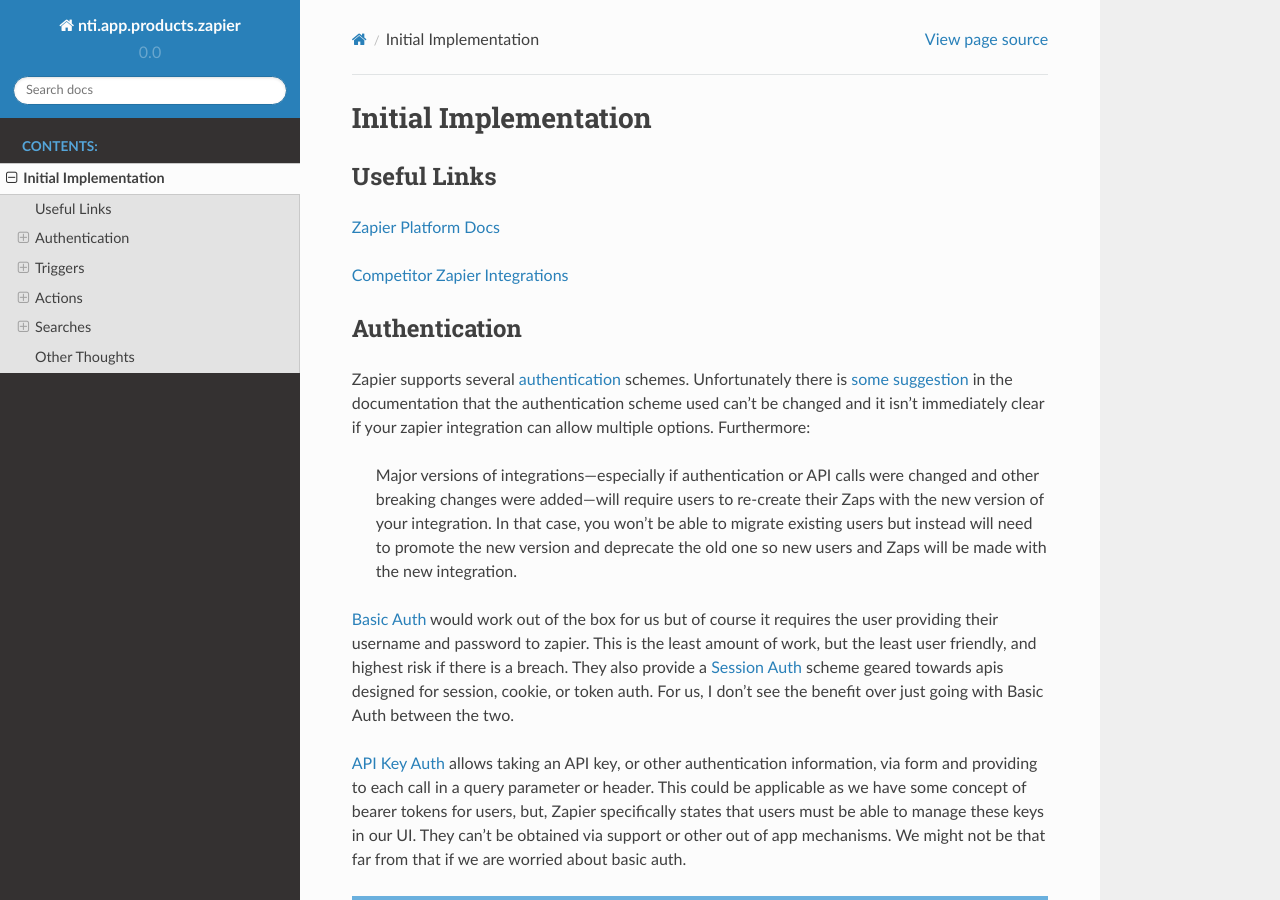
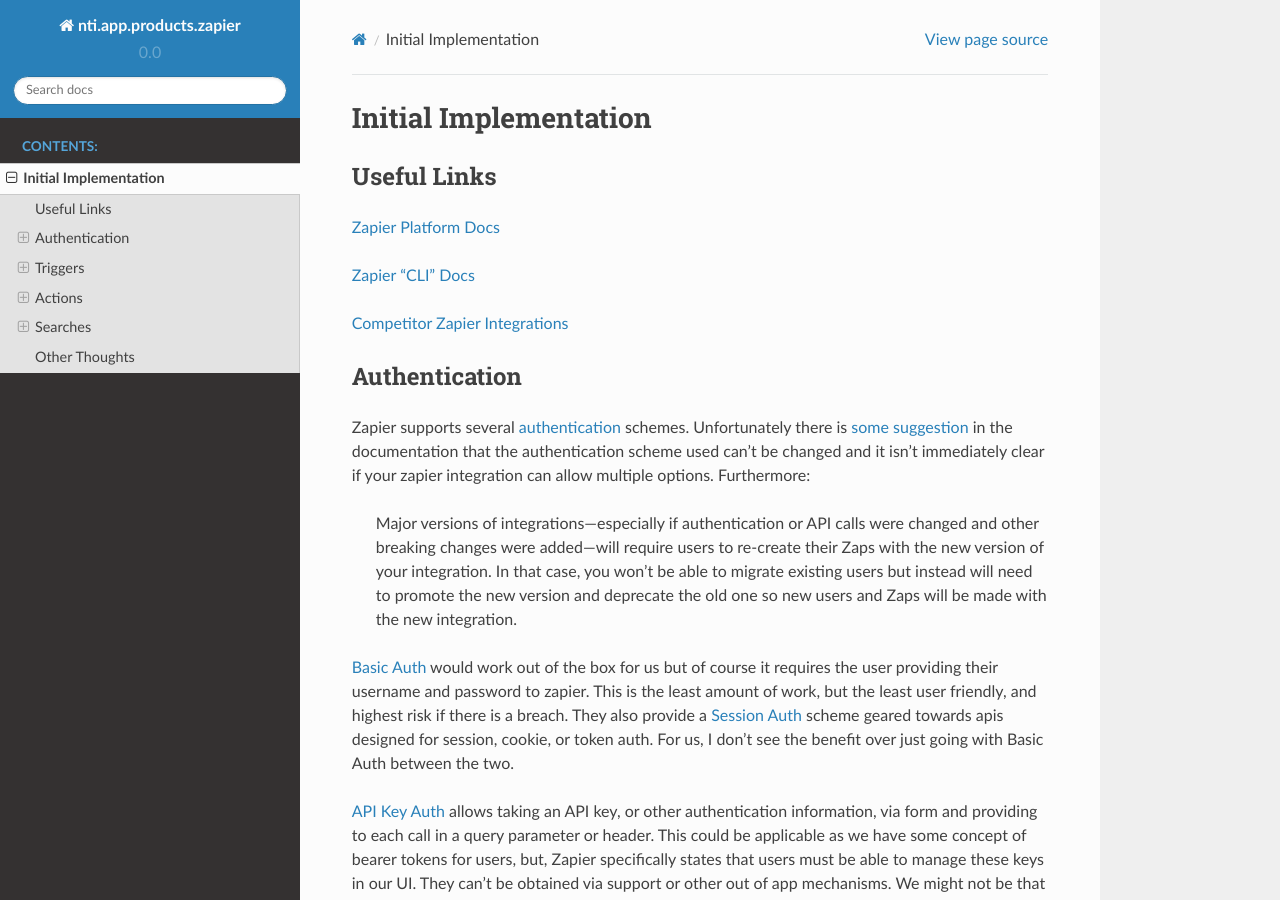
Before and after one commit to OpenNTI/nti.app.products.zapier, a Sphinx documentation site: the page built from docs/initial.rst, in a window 1280 px wide and 900 px high. Built offline with Sphinx 7.4.7 and the Read the Docs theme 2.0.0, drawn with Linux system fonts in a browser that asks for light colours.

Commit message:
the "CLI" docs are also useful.

```diff
--- a/docs/initial.rst
+++ b/docs/initial.rst
@@ -6,6 +6,8 @@
 
 
 `Zapier Platform Docs <https://platform.zapier.com/docs/zapier-intro>`_
+
+`Zapier "CLI" Docs <https://platform.zapier.com/cli_docs/docs>`_
 
 `Competitor Zapier Integrations <https://docs.google.com/spreadsheets/d/1oP41XkhHVPUTACdvSf3w_8KxhCnOPVBW1aHooWCgJdw/edit?usp=drive_web&ouid=113921017540674916733>`_
 
```
